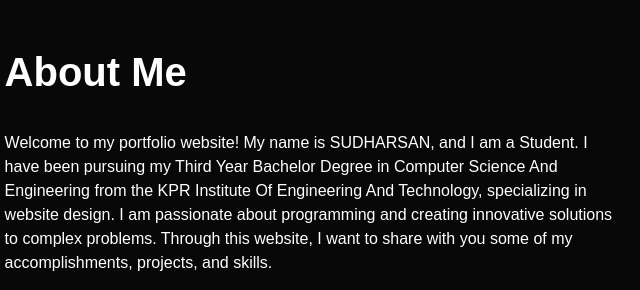
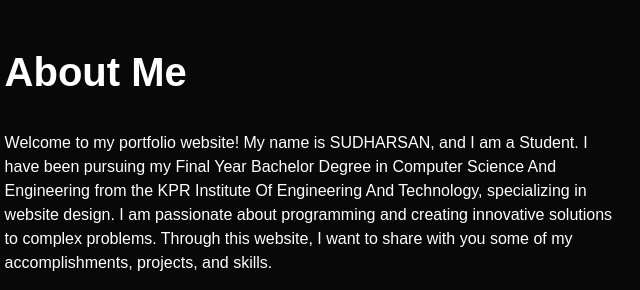
Before and after one commit to Sudharsan-M/Personal-Portfolio, a plain HTML site: page index.html in a window 1280 px wide. Shown: the part 840-1130 px from the top of the page, 533-1173 px from the left. Drawn offline with Linux system fonts and the light colour scheme.

Commit message:
Update index.html

```diff
--- a/index.html
+++ b/index.html
@@ -55,7 +55,7 @@
                 <div class="about-col-2">
                     <h1 class="sub-title">About Me</h1><br><br>
                     <p class="space">Welcome to my portfolio website! My name is SUDHARSAN, and I am a Student. I have
-                        been pursuing my Third Year Bachelor Degree in Computer Science And Engineering from the KPR
+                        been pursuing my Final Year Bachelor Degree in Computer Science And Engineering from the KPR
                         Institute Of Engineering And Technology, specializing in website design.
                         I am passionate about programming and creating innovative solutions to complex problems. Through
                         this website, I want to share with you some of my accomplishments, projects, and skills.</p><br>
```
